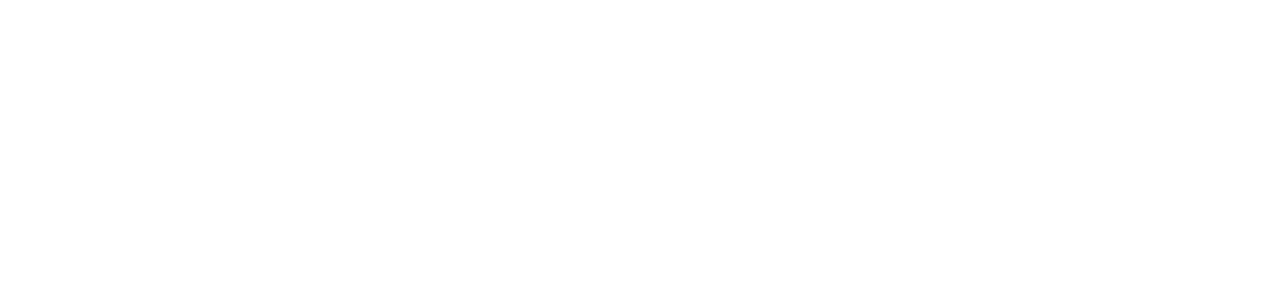
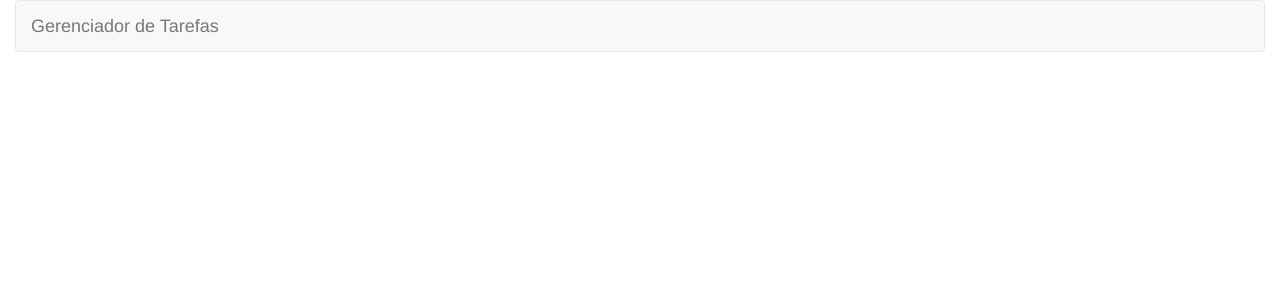
Before and after one commit to J0nzera/task-manager-angular, an Angular app: page / in a window 1280 px wide. Shown: the top 300 px of the page. Built offline with nearby package versions, Linux system fonts and the light colour scheme.

Commit message:
add bootstrap

```diff
--- a/angular.json
+++ b/angular.json
@@ -24,7 +24,8 @@
               "src/assets"
             ],
             "styles": [
-              "src/styles.css"
+              "src/styles.css",
+              "node_modules/bootstrap/dist/css/bootstrap.min.css"
             ],
             "scripts": []
           },
--- a/package.json
+++ b/package.json
@@ -19,6 +19,7 @@
     "@angular/platform-browser": "~9.1.7",
     "@angular/platform-browser-dynamic": "~9.1.7",
     "@angular/router": "~9.1.7",
+    "bootstrap": "^3.4.1",
     "rxjs": "~6.5.4",
     "tslib": "^1.10.0",
     "zone.js": "~0.10.2"
--- a/src/app/app.component.html
+++ b/src/app/app.component.html
@@ -1 +1,12 @@
-<h1></h1>
+<div class="container-fluid">
+  <nav class="navbar navbar-default">
+    <div class="container-fluid">
+      <div class="navbar-header">
+        <a class="navbar-brand" href="#">
+          {{ title }}
+        </a>
+      </div>
+    </div>
+  </nav>
+
+</div>
```
Also changed, not shown: 1 other file (tests, documents, lock files or other folders).
